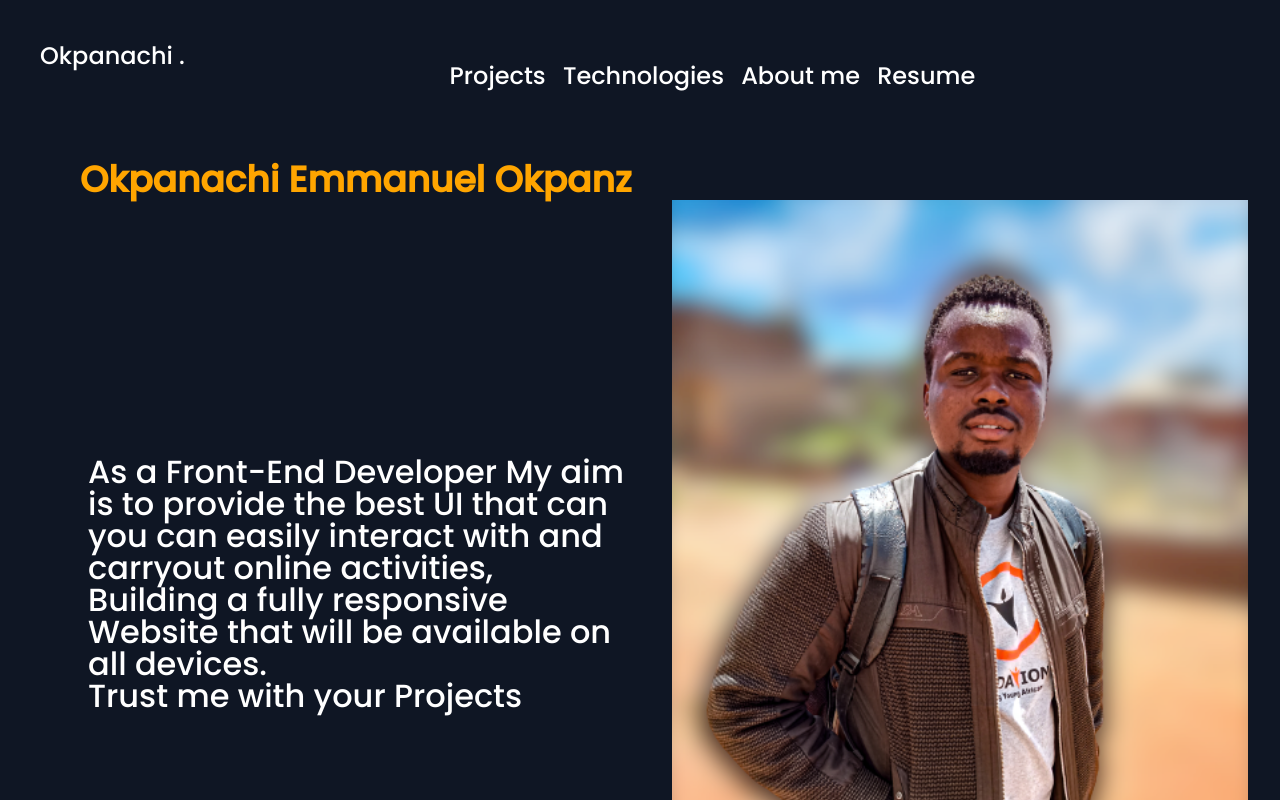
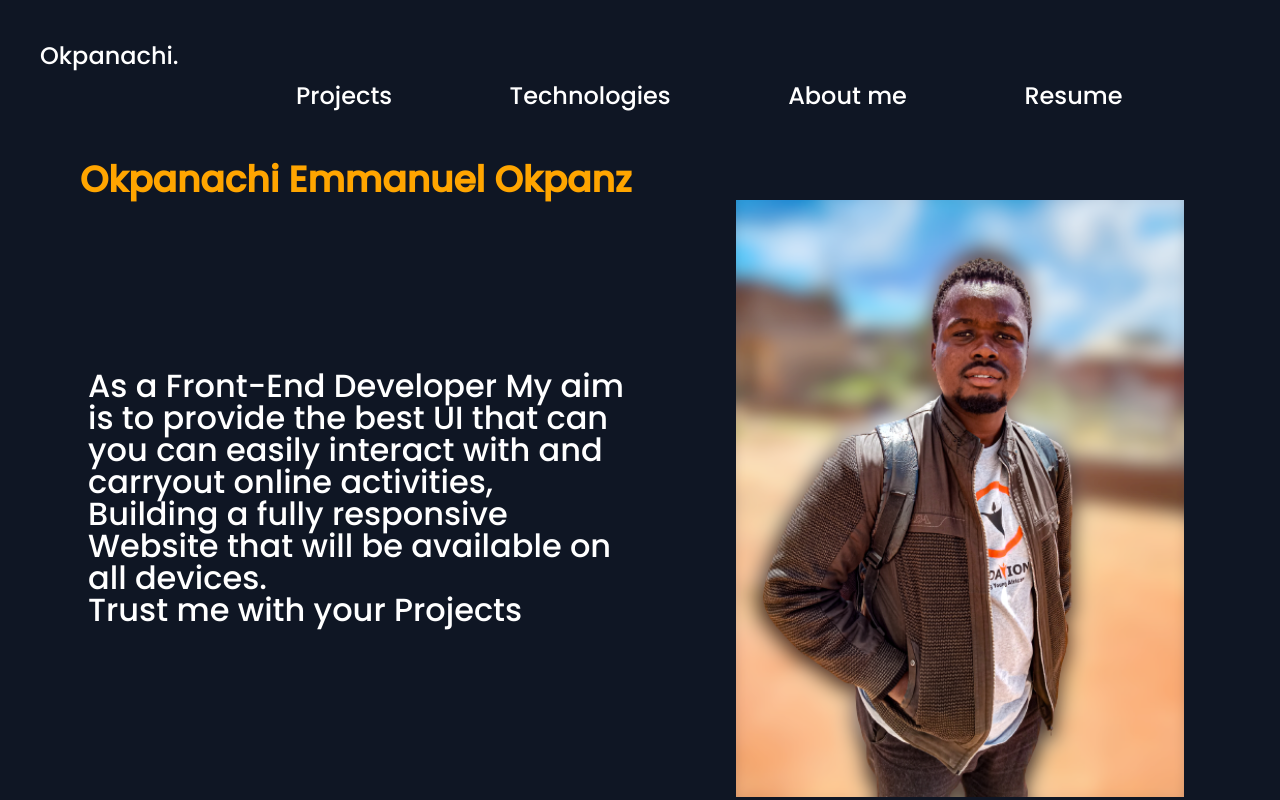
Before and after one commit to Okpanz/portfolio, a React (Create React App) app: page / in a window 1280 px wide. Shown: the top 800 px of the page. Built offline with nearby package versions, Linux system fonts and the light colour scheme.

Commit message:
Adjustment

```diff
--- a/package.json
+++ b/package.json
@@ -7,6 +7,7 @@
     "@testing-library/jest-dom": "^5.16.5",
     "@testing-library/react": "^13.3.0",
     "@testing-library/user-event": "^13.5.0",
+    "framer-motion": "^7.6.18",
     "react": "^18.2.0",
     "react-dom": "^18.2.0",
     "react-icons": "^4.4.0",
--- a/src/App.css
+++ b/src/App.css
@@ -28,7 +28,7 @@ body{
   font-size: calc(10px + 2vmin);
   color: white;
 }
-
+full
 .App-link {
   color: #61dafb;
 }
@@ -41,3 +41,11 @@ body{
     transform: rotate(360deg);
   }
 }
+.hov{
+}
+.hov:hover{
+  /* height: 10rem; */
+  transform: scale(1.05);
+  /* transform: translate(-50%,0%); */
+  transition: all ease-in-out .5s;
+}
--- a/src/components/Header.jsx
+++ b/src/components/Header.jsx
@@ -2,6 +2,7 @@ import { HashLink as Link } from "react-router-hash-link"
 import { BiMenuAltLeft } from "react-icons/bi"
 import { IoMdClose } from "react-icons/io"
 import { useState } from "react"
+import { motion } from "framer-motion"
 const Header = () => {
     const [open, setOpen] = useState(false)
     const navItem = [
@@ -32,15 +33,19 @@ const Header = () => {
     return (
         <>
 
-            <nav className="text-center ">
-                <div className="md:flex flex fixed w-full md:bg-primary bg-[orange] z-[10] p-5 md:p-10 ">
-                    <h1 className="text-[#fff] text-right font-poppins text-2xl">Okpanachi .</h1>
-                    <div onClick={() => setOpen(!open)} className={`${open ? "block" : " "} transition-all`}>
+            <motion.nav className="text-center absolute">
+                <div className=" flex fixed w-full md:bg-primary bg-[orange] z-[10] p-5 md:p-10 ">
+                    <motion.h1
+                    animate={{x:0}}
+                    initial={{x: '-100vw'}}
+                    transition={{type: 'spring', stiffness:'100'}}
+                    className="text-white  text-right font-poppins text-2xl">Okpanachi.</motion.h1>
+                    <div onClick={() => setOpen(!open)} className={`${open ? "block" : ""} transition-all cursor-pointer ease-in-out duration-200`}>
 
                         <div>
                             {
                                 open ?
-                                <div className="md:hidden text-white ml-auto absolute text-3xl top-[15px] right-[10px] transition-all ease-in duration-100 ">
+                                <div className="md:hidden text-white ml-auto absolute text-3xl top-[15px] right-[12px] transition-all ease-in duration-100 ">
                                     <IoMdClose />
                                     </div>
                                     :
@@ -56,25 +61,35 @@ const Header = () => {
 
                     </div>
 
-                    <ul className={` md:flex absolute bg-[orange] transition-all duration-700 ease-in p-5  w-screen z-[-1] right-0 md:bg-[transparent] text-right md:text-center md:static lg:flex  md:w-1/2  mx-auto justify-evenly font-poppins  ${!open ? `top-[-300px]` : `right-[0px]`} `} >
+
+                    <motion.ul
+                       animate={{opacity: 1, }}
+                       initial={{opacity: 0}}
+                       transition={{delay:1, duration:.5}}
+                       className={` md:flex absolute bg-[orange] transition-all duration-700 ease-in-out p-5  w-screen z-[-1] right-0 md:bg-[transparent] text-center md:h-[1rem]  h-[20rem] md:text-center md:static lg:flex  mx-auto justify-evenly font-poppins  ${!open ? `left-[6001px]` : `right-[0px]`} `} >
                         {
                             navItem.map(nav => (
                                 <Link key={nav.id} to={nav.link}>
-                                    <li className="text-white md:text-center text-left-right bg- text-2xl md:hover:text-[orange] hover:text-primary duration-500 cursor-pointer" key={nav.id}>{nav.item}</li>
+                                    <motion.li whileHover={{fontSize: '1.5em'}}
+                                    whileFocus={{fontSize: '1em'}}
+                                    onClick={() => setOpen(!open)} className="text-white md:text-center  text-left-right bg- text-2xl md:hover:text-[orange] p-5 hover:text-primary duration-500 cursor-pointer" key={nav.id}>{nav.item}</motion.li>
                                 </Link>
                             ))
                         }
                         <a href="https://drive.google.com/file/d/1DA7JoTZaIAoBaxMeaCpTzo0eYiF_qlIC/view?usp=sharing">
-                                    <li className="text-white md:text-center text-left-right bg- text-2xl md:hover:text-[orange] hover:text-primary duration-500 cursor-pointer">Resume</li>
+                                    <motion.li
+                                    whileHover={{fontSize: '1.5em'}}
+                                    while={{fontSize: '1em',}}
+                                    className="text-white md:text-center text-left-right bg- text-2xl md:hover:text-[orange] p-5 hover:text-primary duration-500 cursor-pointer">Resume</motion.li>
                         </a>
 
-                    </ul>
+                    </motion.ul>
                     <div>
                         {/* <p className="text-white font-poppins">Okpanz</p> */}
                     </div>
                 </div>
 
-            </nav>
+            </motion.nav>
 
         </>
     );
--- a/src/components/Intro.jsx
+++ b/src/components/Intro.jsx
@@ -1,19 +1,53 @@
 // import Atom from
 import { useState } from "react";
 import MyModal from "./modal";
+import { motion } from "framer-motion";
 const Intro = () => {
+
+const containerVariants ={
+    hidden:{
+      opacity: 0,
+      x: '100vw'
+    },
+    visible: {
+      opacity:1,
+      x:0,
+      transition: {
+        type: 'spring',
+        delay: 0.5
+      }
+    }
+  }
+  const nextVariants ={
+    hidden:{
+      x : '-100vw'
+    },
+    visible: {
+      x:0,
+      transition:{
+        type:'spring',
+        stiffness: 200
+      }
+    }
+  }
+
+
     const [myModal, setMyModal] = useState(false)
     const handleClose = () => setMyModal(false)
     return (
         <>
             <div className="pt-[6rem] w-[22rem] md:w-screen ml-auto mr-auto md:pt-[10rem] ">
 
-                <h1 className="text-[orange] md:w-screen text-2xl md:text-4xl font-poppins font-bold text-left  md:ml-20">Okpanachi Emmanuel Okpanz</h1>
+                <motion.h1 className="text-[orange] md:w-screen text-2xl md:text-4xl font-poppins font-bold text-left  md:ml-20">Okpanachi Emmanuel Okpanz</motion.h1>
                 <div className="grid md:grid-cols-2 place-items-center ">
                     <h1 className="text-white md:leading-8 p-2 font-poppins text-left text-lg md:text-[2rem]  md:ml-20">As a Front-End Developer My aim is to provide the best UI that can you can easily interact with and carryout online activities, <br />
                         Building a fully responsive Website that will be available on all devices.<br />
                         Trust me with your Projects</h1>
-                    <img src="images/Okpanz1.png" alt="" className="w-[90%]" />
+                    <motion.img
+                    variants={containerVariants}
+                    initial="hidden"
+                    animate="visible"
+                    src="images/Okpanz1.png" alt="" className="w-[70%]" />
                     <div className="my-3">
                         <button onClick={() => setMyModal(true)} className="text-black bg-stone-200 px-5 py-2 rounded-3xl hover:bg-orange-500 transition-all ease-in duration-500 hover:text-white font-poppins uppercase">Hire me</button>
                     </div>
--- a/src/components/Project.jsx
+++ b/src/components/Project.jsx
@@ -1,6 +1,7 @@
 import ProgressBar from "@ramonak/react-progress-bar";
 import Button from './button'
 import {    Link   } from "react-router-dom";
+import {motion} from 'framer-motion'
 
 import {Tech} from "../data"
 const Projects = () => {
@@ -23,7 +24,7 @@ const Projects = () => {
             url : "https://chefcherrycuisine.com/",
             projectImage : "images/Chefcherry.png",
             projectTitle: "ChefCherry Cuisine",
-            projectDescription : "Chef Cherry Cuisine is an Online vendor for baking and interested parties to come online and make purchases (Buy Cakes and Bakes)"
+            projectDescription : "Chef Cherry Cuisine is an Online vendor for baking and interested parties to come online and make purchases (Sells Cake and Bakes)"
         }
         // {
         //     id: 3,
@@ -103,7 +104,7 @@ const Projects = () => {
                             return (
                                 <div key={item.id} className="my-4">
                                     <div className="md:ml-10  bg-slate-50 h-full md:w-[23rem] w-[18rem] p-4 rounded-tl-3xl rounded-br-3xl">
-                                        <img src={item.projectImage} alt="" />
+                                        <img src={item.projectImage} alt="" className="hov" />
                                         <h2 className="font-poppins uppercase p-5 text-[1.3rem] text-orange-700"> {item.projectTitle}</h2>
                                         <p className="font-poppins ">{item.projectDescription}</p>
                                         {/* <button className="bg-orange-600 text-primary font-poppins mr-auto flex m-3 rounded-full px-3 py-1"> Check it Out </button> */}
--- a/src/components/modal.jsx
+++ b/src/components/modal.jsx
@@ -6,10 +6,10 @@ export default function MyModal({display, close}) {
     if(!display) return null;
   return (
     <div className="fixed inset-0 bg-black bg-opacity-75 backdrop-blur-sm flex items-center justify-center ">
-      <div className="bg-white p-2 rounded w-[90vw] h-100">
+      <div className="bg-white p-2 rounded w-[50vw] h-100">
         <p onClick={close}  className="flex justify-end cursor-pointer text-primary">close</p>
         <h1  className="font-semibold text-center text-xl my-3 text-gray-700">
-          Hire Me
+         Send a Message
         </h1>
         {/* <p className="text-center text-gray-700 mb-5">Sign in</p> */}
 
```
Also changed, not shown: src/components/About.jsx (+7 -5 lines), 1 other file (tests, documents, lock files or other folders).
